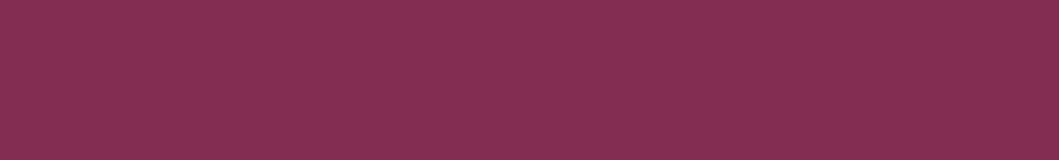
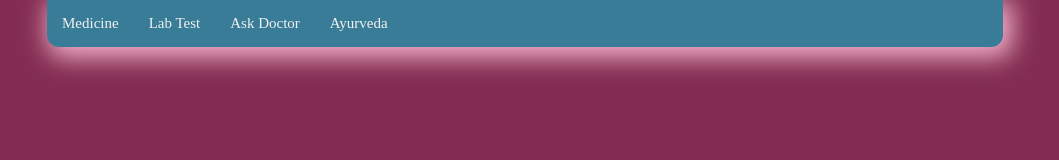
Before and after one commit to spec-jads/animation.4, a plain HTML site: page index.html in a window 1280 px wide. Shown: the whole page, without its empty margins (115-1174 px from the left). Drawn offline with Linux system fonts and the light colour scheme.

```diff
--- a/index.html
+++ b/index.html
@@ -8,6 +8,33 @@
     <link rel="stylesheet" href="style.css">
 </head>
 <body>
+    <nav>
+        <ul>
+            <li>Medicine</li>
+            <li>lab Test</li>
+            <li>Ask Doctor</li>
+            <li>Ayurveda</li>
 
+        </ul>
+    </nav>
+    <!-- # Terminal Cheat Sheet
+
+pwd         # print working directory
+ls          # list files in directory
+cd          # change directory
+~           # home directory
+..          # up one directory
+-           # previous working directory
+help        # get help
+-h          # get help
+--help      # get help
+man         # manual
+cat         # output the contents of a file
+mkdir       # create new directory
+open        # open a file with the associated program, a directory with Finder, or a URL with the default web browser
+ps          # list all running processes
+kill        # terminate existing process
+rmd         # permanently delete file
+rmdir       # remove directory -->
 </body>
 </html>
--- a/style.css
+++ b/style.css
@@ -1,3 +1,51 @@
+*{
+   margin: 0;
+   padding: 0;
+
+}
 body{
     background-color: #832d52;
+    box-sizing: border-box;
 }
+nav{
+    background-color: #387c97;
+width: 100%;
+max-width: 956px;
+margin: 0 auto;
+    border-bottom-left-radius: 12px;
+    border-bottom-right-radius: 12px;
+    box-shadow: 5px 6px 25px 5px #f0adc7;
+}
+nav ul li{
+    padding: 15px;
+    color: #f1f1f1;
+    font-size: 15px;
+    text-transform: capitalize;
+}
+nav ul li:hover{
+    background-color: #408caa;
+    color: rgb(228, 188, 188);
+    cursor: pointer;
+    border-bottom-left-radius: 12px;
+    border-bottom-right-radius: 12px;
+    font-weight: bold;
+}
+nav ul{
+    list-style-type: none;
+
+}
+
+
+
+
+
+
+
+
+
+@media screen and (min-width:720px){
+    nav ul{
+        display: flex;
+        justify-content: start;
+    }
+}
```
